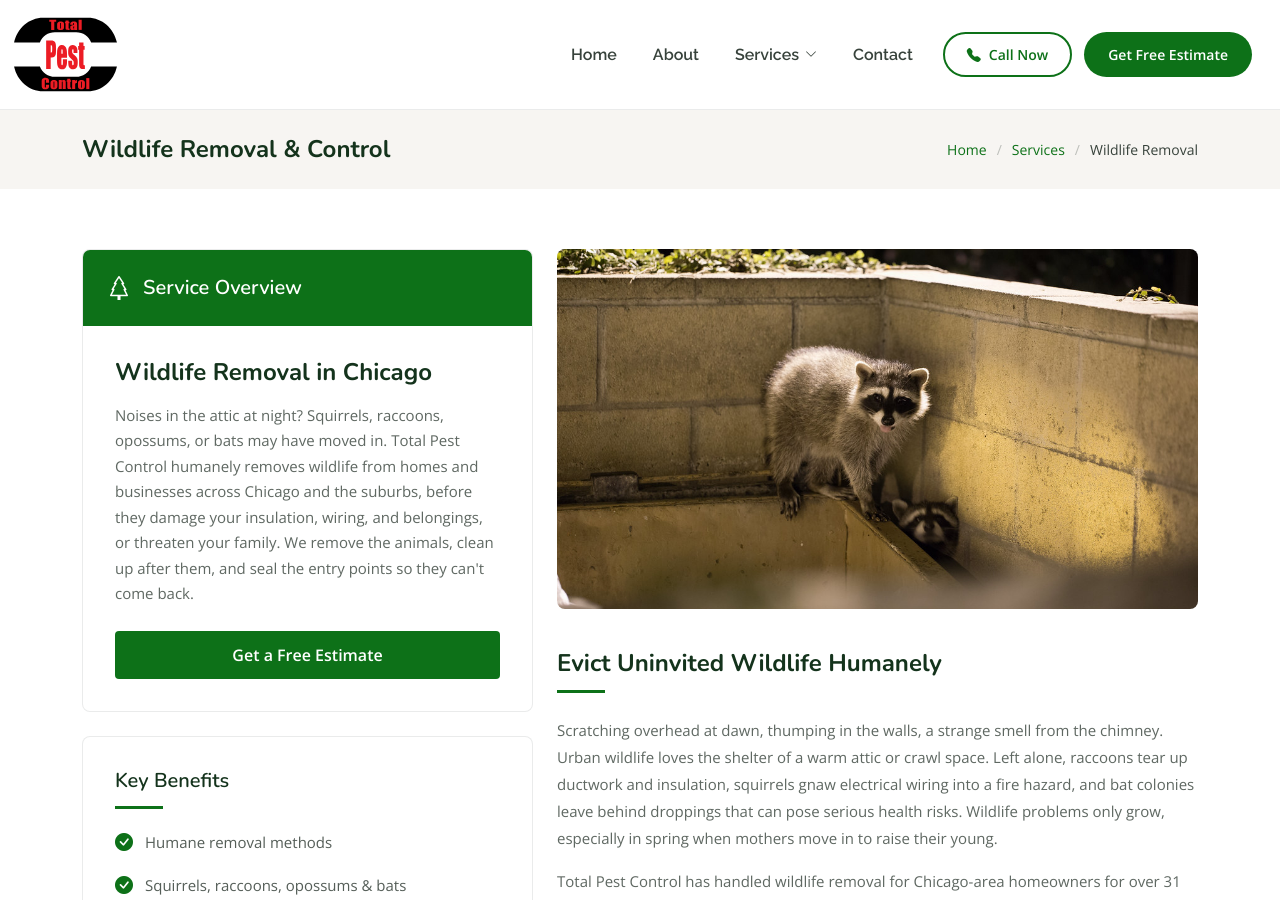
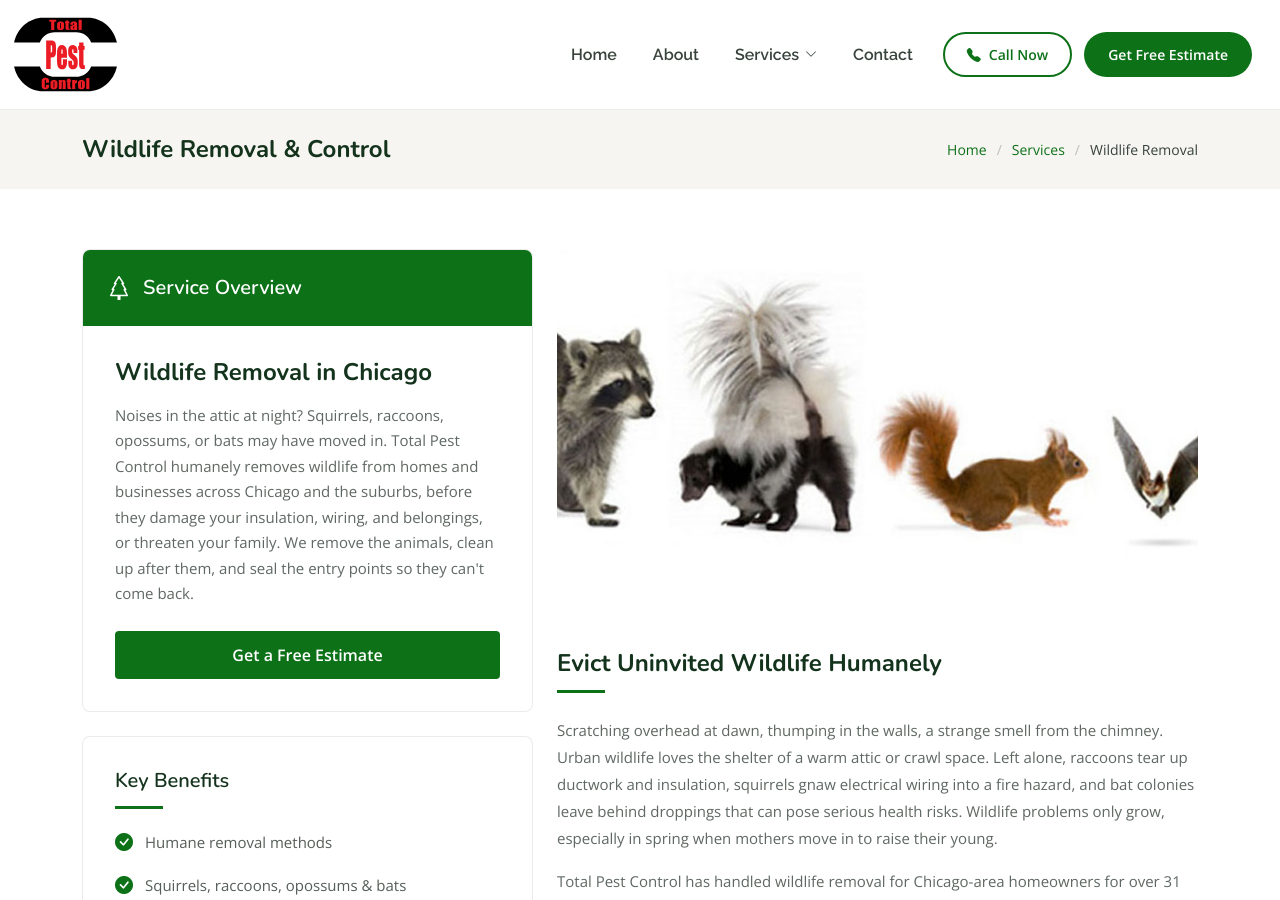
Before and after one commit to Total-Pest-Control-Chicago/jekyll-site, a Jekyll site: the page built from wildlife-removal.html, in a window 1280 px wide and 900 px high. Built offline with Jekyll 4.4.1, drawn with Linux system fonts in a browser that asks for light colours; nearby versions of some CDN libraries; library files that are not in the unit come from our copies; comment, search, counter and statistics services are not loaded.

Commit message:
more updates

```diff
--- a/bed-bug-extermination.html
+++ b/bed-bug-extermination.html
@@ -83,6 +83,9 @@ active_nav: "services"
                     }
                   </script>
                   <div class="swiper-wrapper align-items-center">
+                    <div class="swiper-slide">
+                      <img src="{{ '/assets/img/bed-bugs.jpg' | relative_url }}" alt="Close-up of a bed bug on human skin" class="img-fluid" loading="lazy">
+                    </div>
                     <div class="swiper-slide">
                       <img src="{{ '/assets/img/services/bed-bug-on-fabric.jpg' | relative_url }}" alt="Bed bug on white mattress fabric" class="img-fluid" loading="lazy">
                     </div>
--- a/bee-wasp-removal.html
+++ b/bee-wasp-removal.html
@@ -83,6 +83,9 @@ active_nav: "services"
                     }
                   </script>
                   <div class="swiper-wrapper align-items-center">
+                    <div class="swiper-slide">
+                      <img src="{{ '/assets/img/bees-and-wasps.jpg' | relative_url }}" alt="Side-by-side comparison of a honey bee and a wasp" class="img-fluid" loading="lazy">
+                    </div>
                     <div class="swiper-slide">
                       <img src="{{ '/assets/img/services/bee-wasp-paper-wasp.jpg' | relative_url }}" alt="Paper wasp on the painted eave of a house" class="img-fluid" loading="lazy">
                     </div>
--- a/wildlife-removal.html
+++ b/wildlife-removal.html
@@ -83,6 +83,9 @@ active_nav: "services"
                     }
                   </script>
                   <div class="swiper-wrapper align-items-center">
+                    <div class="swiper-slide">
+                      <img src="{{ '/assets/img/wildlife.jpg' | relative_url }}" alt="Raccoon, skunk, squirrel, bat and mouse in a row" class="img-fluid" loading="lazy">
+                    </div>
                     <div class="swiper-slide">
                       <img src="{{ '/assets/img/services/wildlife-raccoons-wall.jpg' | relative_url }}" alt="Raccoons climbing a residential wall at night" class="img-fluid" loading="lazy">
                     </div>
```
Also changed, not shown: assets/img/bed-bugs.jpg (added), assets/img/bees-and-wasps.jpg (added), assets/img/mice.jpg (added), assets/img/wildlife.jpg (added).
